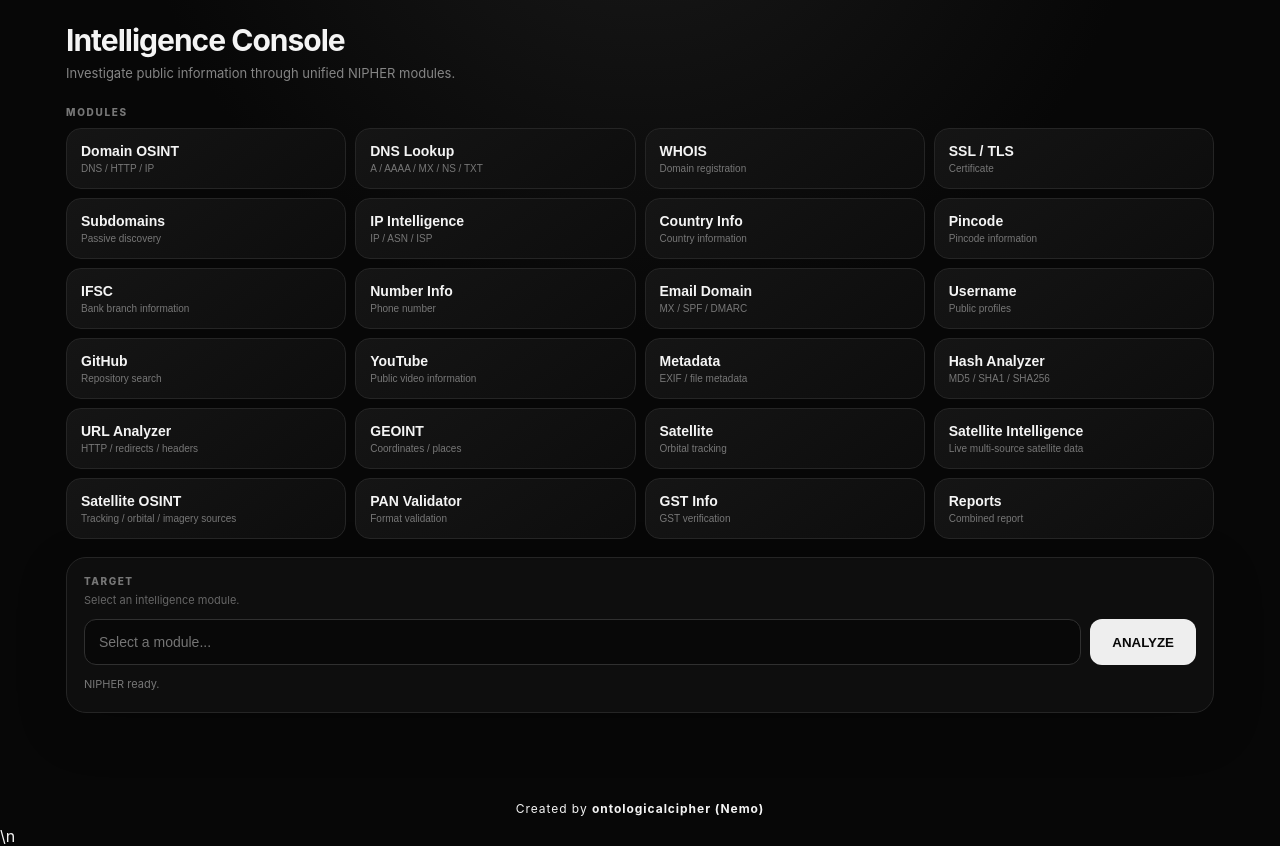
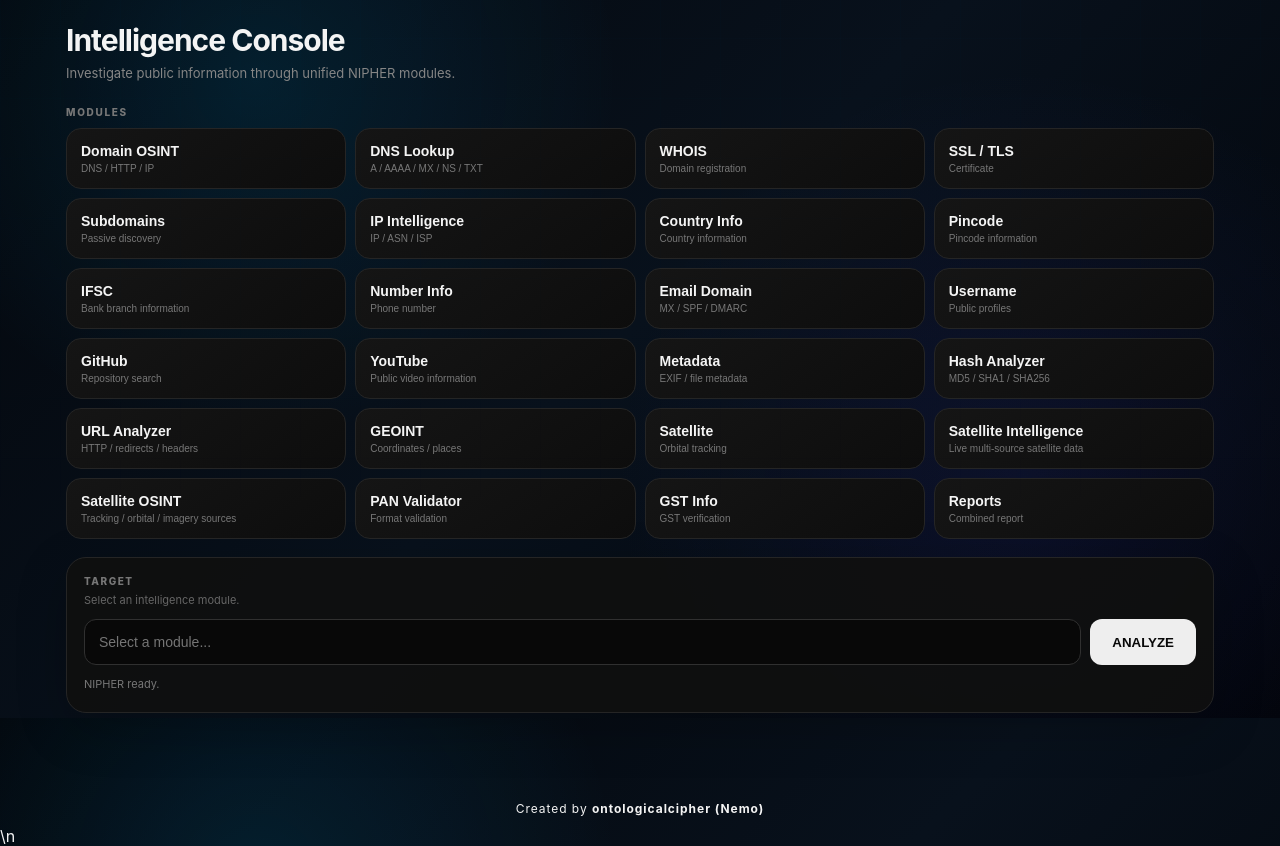
Before and after one commit to ontologicalcipher/nipher-, a Flask app: page / in a window 1280 px wide. Shown: the part 82-928 px from the top of the page. Run offline with Flask 3, Linux system fonts and the light colour scheme.

Commit message:
Finalize NIPHER dashboard

```diff
--- a/nipher/web/templates/index.html
+++ b/nipher/web/templates/index.html
@@ -535,6 +535,26 @@ pre.show{
 button,.btn{transition:transform .15s ease,opacity .15s ease}
 button:active,.btn:active{transform:scale(.97)}
 .result-card{animation:fadeUp .45s ease both}
+
+body{
+background:
+radial-gradient(circle at 20% 20%,rgba(0,180,255,.12),transparent 30%),
+radial-gradient(circle at 80% 70%,rgba(70,80,255,.10),transparent 35%),
+linear-gradient(135deg,#03060b,#08111c 50%,#020409);
+background-attachment:fixed;
+}
+body::before{
+content:"";
+position:fixed;
+inset:0;
+pointer-events:none;
+opacity:.18;
+background-image:
+linear-gradient(rgba(80,180,255,.08) 1px,transparent 1px),
+linear-gradient(90deg,rgba(80,180,255,.08) 1px,transparent 1px);
+background-size:60px 60px;
+mask-image:linear-gradient(to bottom,black,transparent);
+}
 </style>
 </head>
 
```
